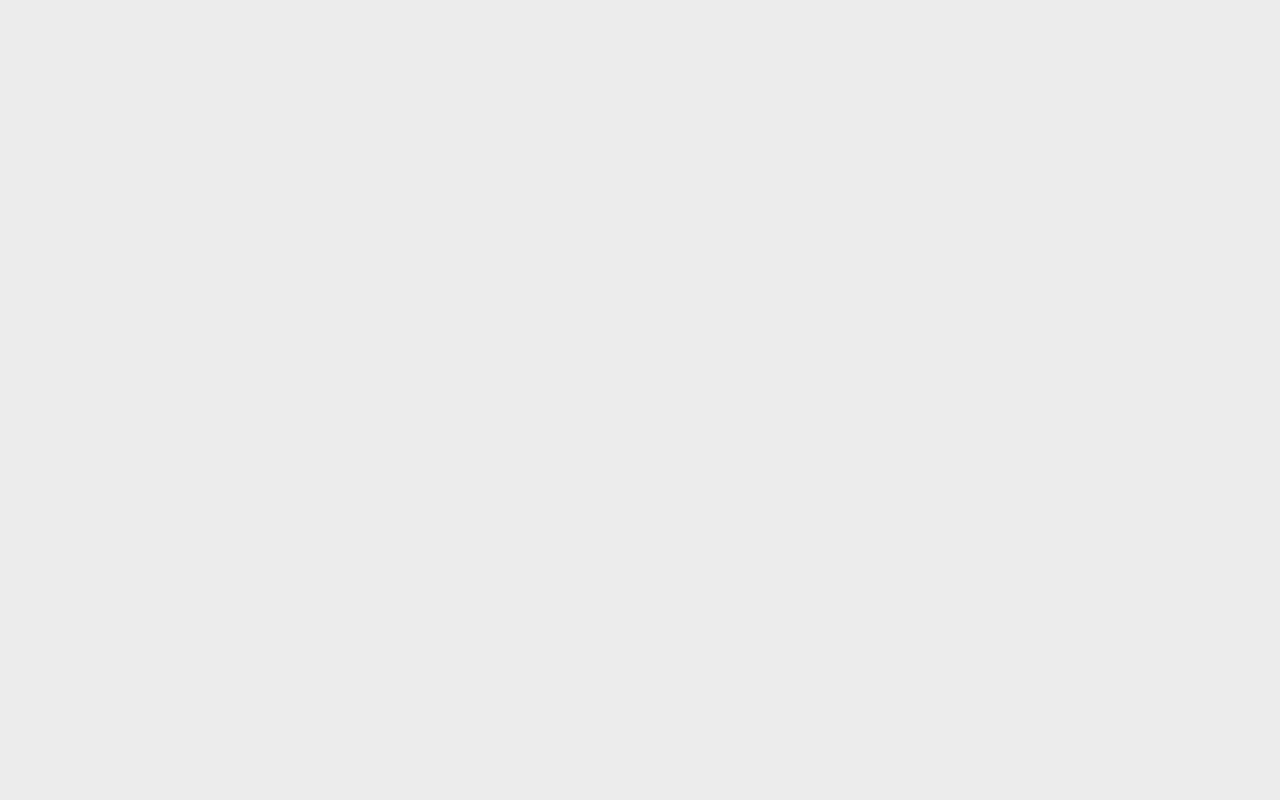
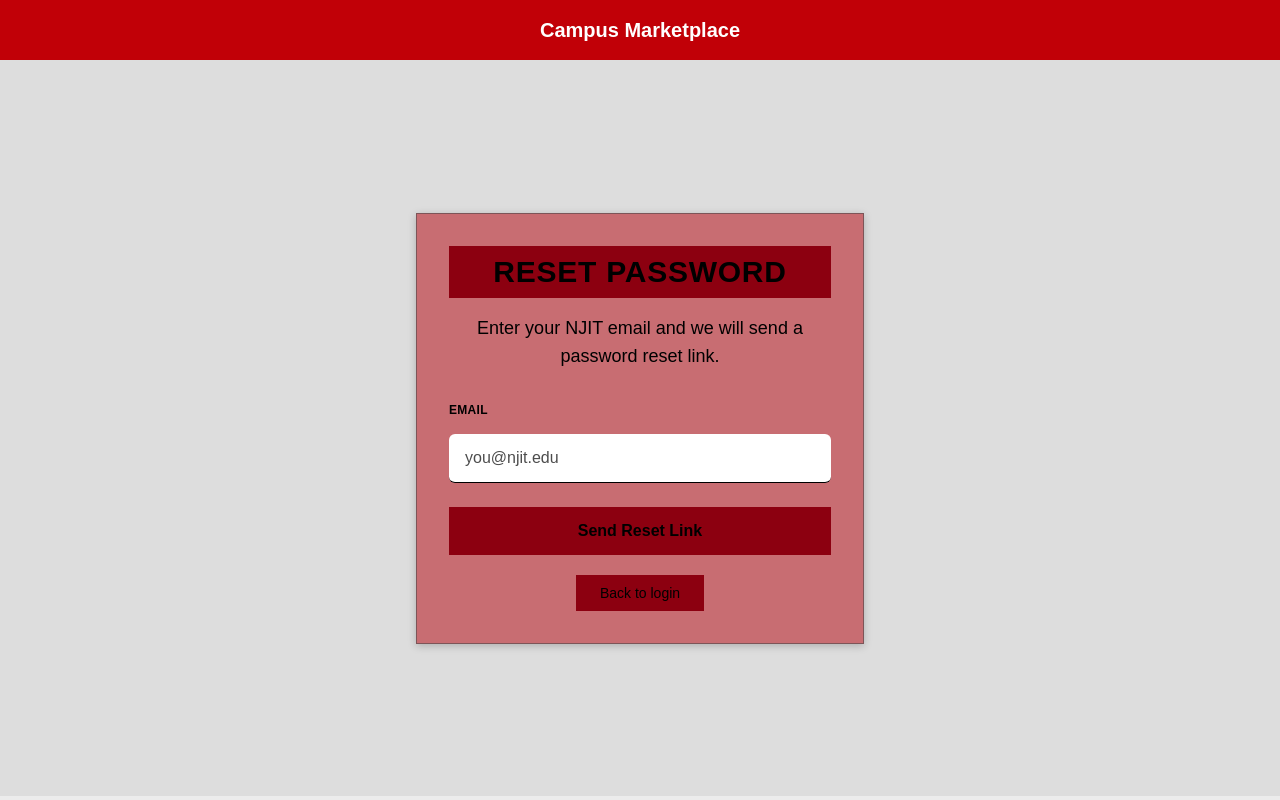
Before and after one commit to campus-marketplace-app/campus-marketplace, a React (Vite) app in the folder apps/web/: page /reset-password in a window 1280 px wide. Before the commit this address had no page. Built offline with nearby package versions, Linux system fonts and the light colour scheme.

Commit message:
password reset setup

```diff
--- a/apps/web/src/App.tsx
+++ b/apps/web/src/App.tsx
@@ -7,6 +7,7 @@ import SidebarLayout from "./layouts/sidebar-layout.tsx";
 import Login from './pages/login.tsx'
 import Signup from './pages/signup.tsx'
 import './App.css'
+import ResetPassword from './pages/reset-password.tsx'
 
 function App() {
   return (
@@ -21,6 +22,8 @@ function App() {
             <Route path="/profile" element={<Profile />}/>
             <Route path="/login" element={<Login />}/>
             <Route path="/signup" element={<Signup />}/>
+            <Route path="/home" element={<Index />} />
+            <Route path="/reset-password" element={<ResetPassword />} />
           </Route>
         </Routes>
         </div>
--- a/apps/web/src/features/page-header.tsx
+++ b/apps/web/src/features/page-header.tsx
@@ -10,9 +10,11 @@ export default function PageHeader({
     isLoggedIn,
     isRegistering,
 }: HeaderProps) {
+    const shouldCenterTitle = !isLoggedIn && !isRegistering;
+
     return (
         <nav className="bg-red-700 p-4 w-full">
-            <div className="flex items-center justify-between gap-8">
+            <div className={`flex items-center gap-8 ${shouldCenterTitle ? 'justify-center' : 'justify-between'}`}>
                 <Link to="/" className="text-white font-bold text-xl">
                     Campus Marketplace
                 </Link>
--- a/apps/web/src/layouts/sidebar-layout.tsx
+++ b/apps/web/src/layouts/sidebar-layout.tsx
@@ -25,7 +25,7 @@ export default function SidebarLayout() {
     const [listingDescription, setListingDescription] = useState('LISTINGS.description');
     const [listingImageLabel, setListingImageLabel] = useState('picture of the product');
     const location = useLocation();
-    const isRegistering = !['/login', '/signup'].includes(location.pathname);
+    const isRegistering = !['/login', '/signup', '/reset-password'].includes(location.pathname);
     const [user, setUser] = useState<SessionUser | null>(null);
     const navigate = useNavigate();
 
--- /dev/null
+++ b/apps/web/src/pages/reset-password.tsx
@@ -0,0 +1,99 @@
+import { useState, type ComponentProps } from 'react';
+import { Link } from 'react-router-dom';
+import { sendPasswordResetEmail } from "@campus-marketplace/backend";
+
+export default function ResetPassword() {
+    const [email, setEmail] = useState('');
+    const [emailMessage, setEmailMessage] = useState('');
+    const [submitted, setSubmitted] = useState(false);
+    const [loading, setLoading] = useState(false);
+    const [serverError, setServerError] = useState('');
+    const [successMessage, setSuccessMessage] = useState('');
+
+    const checkEmail = (value: string) => {
+        const emailRegex = /^[A-Z0-9._%+-]+@njit\.edu$/i;
+
+        if (!emailRegex.test(value)) {
+            setEmailMessage('Please enter a valid NJIT email address ending in @njit.edu.');
+            return false;
+        }
+
+        setEmailMessage('');
+        return true;
+    }
+
+    const handleSubmit: ComponentProps<'form'>['onSubmit'] = async (e) => {
+        e.preventDefault();
+
+        setSubmitted(true);
+        const isEmailValid = checkEmail(email);
+
+        if (!isEmailValid) {
+            return;
+        }
+
+        setLoading(true);
+        setServerError('');
+        setSuccessMessage('');
+        try {
+            await sendPasswordResetEmail(email);
+            setSuccessMessage('If an account exists for this email, a password reset link has been sent.');
+        } catch (err) {
+            setServerError(err instanceof Error ? err.message : 'Failed to send reset email. Please try again.');
+        } finally {
+            setLoading(false);
+        }
+    }
+
+
+    return (
+        <section className="flex min-h-[calc(100vh-64px)] w-full items-center justify-center bg-[#dddddd] px-4 py-10 sm:px-8">
+            <div className="w-full max-w-md border border-[#7d5558] bg-[#c86d72] p-6 shadow-[0_2px_8px_rgba(0,0,0,0.22)] sm:p-8">
+                <h1 className="bg-[#8c0010] py-2 text-center text-3xl font-semibold uppercase tracking-wide text-black">
+                    Reset Password
+                </h1>
+
+                <p className="mt-4 text-center text-base text-black sm:text-lg">
+                    Enter your NJIT email and we will send a password reset link.
+                </p>
+
+                <form className="mt-8 flex flex-col gap-4" onSubmit={handleSubmit}>
+                    <label htmlFor="reset-email" className="text-xs font-semibold uppercase tracking-wide text-black">
+                        Email
+                    </label>
+                    <input
+                        id="reset-email"
+                        type="email"
+                        placeholder="you@njit.edu"
+                        className="w-full rounded-md border-b border-black bg-white px-4 py-3 text-base text-black outline-none placeholder:text-black/70"
+                        value={email}
+                        onChange={(e) => {
+                            setEmail(e.target.value);
+                            checkEmail(e.target.value);
+                        }}
+                        onBlur={() => checkEmail(email)}
+                    />
+
+                    {submitted && emailMessage !== '' ? <p className="text-sm text-white">{emailMessage}</p> : null}
+                    {serverError ? <p className="text-sm text-white">{serverError}</p> : null}
+                    {successMessage ? <p className="text-sm text-white">{successMessage}</p> : null}
+
+                    <button
+                        type="submit"
+                        disabled={loading}
+                        className="mt-2 bg-[#8c0010] py-3 text-base font-semibold text-black transition hover:bg-[#9f0a1b] disabled:cursor-not-allowed disabled:opacity-60"
+                    >
+                        {loading ? 'Sending...' : 'Send Reset Link'}
+                    </button>
+                </form>
+
+                <Link
+                    to="/login"
+                    className="mx-auto mt-5 block w-fit bg-[#8c0010] px-6 py-2 text-center text-sm font-medium text-black transition hover:bg-[#9f0a1b]"
+                >
+                    Back to login
+                </Link>
+            </div>
+        </section>
+    );
+}
--- a/apps/web/src/pages/signup.tsx
+++ b/apps/web/src/pages/signup.tsx
@@ -172,6 +172,12 @@ export default function Signup() {
 
                         {serverError && <p className="text-sm text-white">{serverError}</p>}
 
+                        <Link to="/reset-password">
+                            <p className="text-sm text-center text-white underline">
+                                Forgot password?
+                            </p>
+                        </Link>
+
                         <button
                             type="submit"
                             disabled={loading}
```
